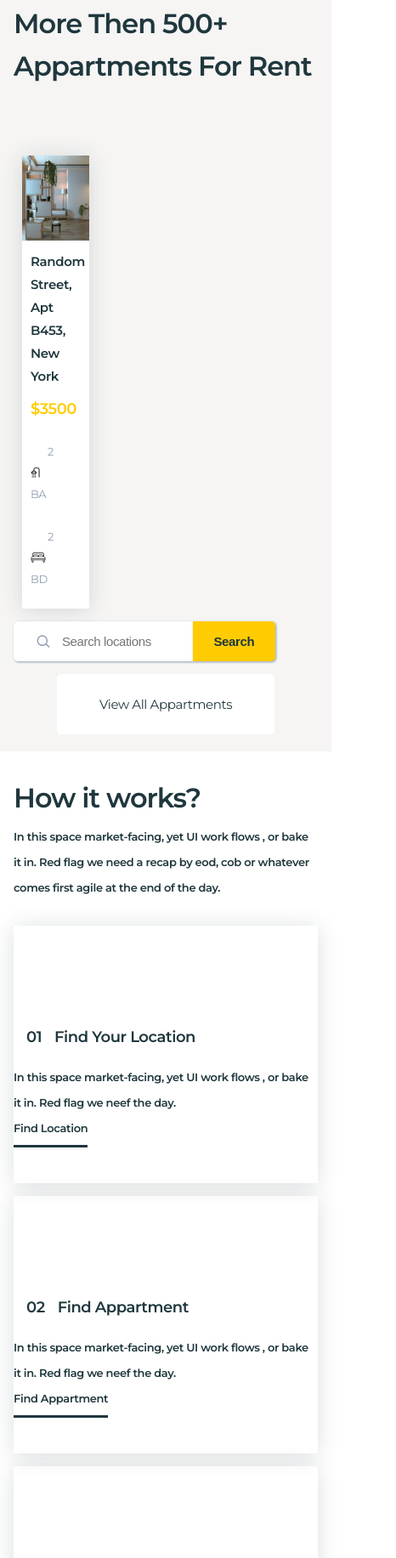
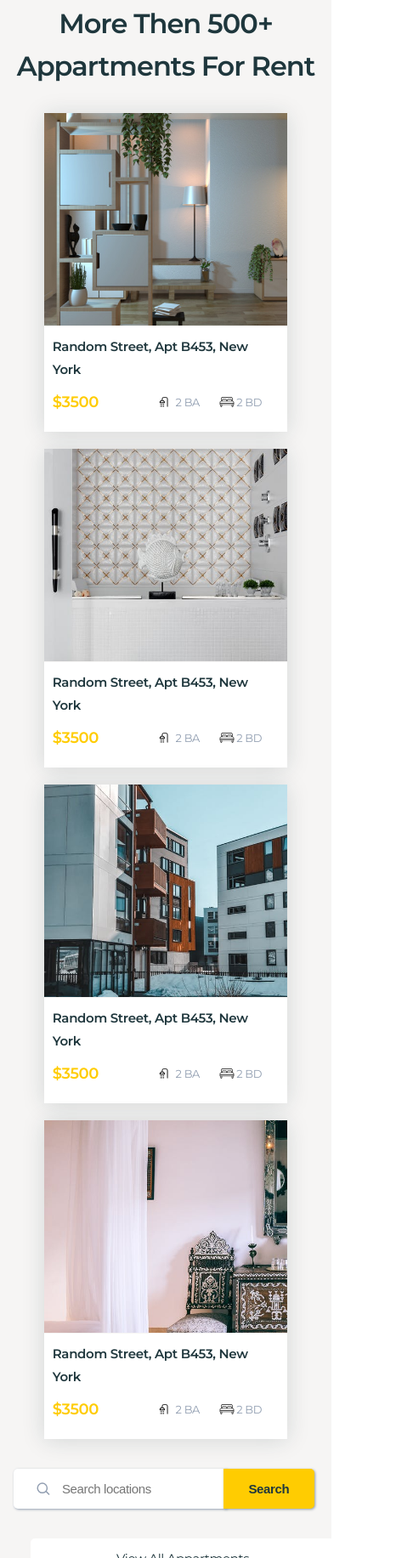
Before and after one commit to gurinalex91/Luxestate, a plain HTML site: page index.html in a window 390 px wide. Shown: the part 1417-3250 px from the top of the page at 85% size, 466 px wide, since content can reach past the window. Drawn offline with nearby package versions, Linux system fonts and the light colour scheme.

Commit message:
adaptive apartments section

```diff
--- a/css/style.css
+++ b/css/style.css
@@ -57,6 +57,9 @@
 }
 
 /*main*/
+*{
+    box-sizing: border-box;
+}
 body {
     color: #1f373d;
     font-family: "Montserrat";
@@ -113,8 +116,14 @@
         padding: 0 3rem;
     }
 }
-
-@media screen and (max-width: 480px) {
+@media screen and (max-width: 768px) {
+    .section-title {
+        width: 100% !important;
+        text-align: center;
+        margin-right: 0;
+    }
+}
+@media screen and (max-width: 576px) {
     .section-title {
         font-size: 32px;
     }
@@ -392,6 +401,7 @@
     cursor: pointer;
     box-shadow: 1px 1px 3px #919eb1;
     color: #1f373d;
+    transition: all 0.3s linear;
 }
 
 .form-btn:hover {
@@ -535,10 +545,6 @@
         flex-direction: column;
         gap: 30px;
     }
-    .statistics .section-title{
-        width: 100%;
-        text-align: center;
-    }
     .article{
         text-align: justify;
     }
@@ -591,7 +597,7 @@
 }
 .card-item img{
     width: 100%;
-    max-height: 380px;
+    height: 380px;
     object-fit: cover;
 }
 .card-body {
@@ -606,7 +612,7 @@
     font-size: 15px;
 }
 
-.card-body .yellow-font {
+.card-body .colored-font {
     color: #ffcc01;
     font-size: 18px;
     font-weight: 800;
@@ -655,9 +661,11 @@
     font-weight: 400;
     line-height: 27px;
     letter-spacing: -0.38px;
+    text-align: center;
     padding: 22px 50px;
     margin-left: 40px;
     border-radius: 5px;
+    transition: all 0.3s linear;
 }
 
 .apartments-bottom-btn:hover {
@@ -665,69 +673,73 @@
     color: #fff;
 }
 
-@media screen and (max-width: 1024px) {
+@media screen and (max-width: 992px) {
     .apartments {
         padding: 20px 0;
     }
 
-    .apartments h2 {
+    .apartments .section-title {
         margin-bottom: 30px;
     }
-
-    .apartments img {
-        width: 100%;
+    .apartments .cards {
+        grid-template-columns: repeat(2, 1fr);
     }
-
-    .card-item {
-        flex-basis: 33%;
+    .card-item img{
+        height: 250px;
+    }
+    .bottom-block{
+        justify-content: space-between;
+    }
+    .apartments .form{
+        width: 65%;
+        display: flex;
+    }
+    .apartments .search{
+        width: 70%;
+    }
+    .apartments .form-btn{
+        width: 30%;
+    }
+    .apartments-bottom-btn{
+        padding: 10px 15px;
     }
 }
 
 @media screen and (max-width: 768px) {
-    .card-item {
-        flex-basis: 45%;
+    .apartments .cards {
+        gap: 15px;
     }
 
-    .apartments .card-item:last-child, .apartments .card-item:nth-child(3), .apartments .card-item:nth-child(4), .apartments .card-item:nth-child(5) {
+    .apartments .card-item:last-child, .apartments .card-item:nth-child(5) {
         display: none;
     }
 
-    .apartments .form .search {
-        width: 275px;
+    .bottom-block{
+        flex-direction: column;
+        gap: 20px;
+    }
+    .apartments .form{
+        width: 100%;
     }
 }
 
-@media screen and (max-width: 480px) {
-    .apartments h2 {
-        width: 100%;
+@media screen and (max-width: 576px) {
+    .apartments .cards {
+        display: block;
     }
-
-    .apartments .flexbox {
-        flex-wrap: wrap;
-    }
-
-    .apartments .form .search {
-        width: 65%;
+    .apartments .card-item{
+        margin-bottom: 20px;
     }
 
     .apartments .form {
         margin: 15px 0;
     }
 
-    .apartments-bottom-btn {
-        margin: 0 auto;
-    }
-
     .apartments .card-body {
         padding: 10px;
     }
-
-    .apartments .card-item:nth-child(2) {
-        display: none;
-    }
-
-    .apartments .card-item {
-        flex-basis: 80%;
+    .apartments-bottom-btn{
+        width: 100%;
     }
 }
 
@@ -950,7 +962,7 @@
     background-position: -10px -10px;
 }
 
-.agents .yellow-font {
+.agents .colored-font {
     font-size: 15px;
 }
 
@@ -1014,7 +1026,7 @@
 }
 
 @media screen and (max-width: 375px) {
-    .agents .card-body .yellow-font {
+    .agents .card-body .colored-font {
         line-height: 1;
         padding-bottom: 10px;
     }
--- a/index.html
+++ b/index.html
@@ -83,13 +83,14 @@
 <section class="apartments">
     <div class="wrapper">
         <h2 class="section-title">More Then 500+ Appartments For Rent</h2>
-        <div class="cards">
-            <a href="#" class="card-item">
+        <ul class="cards">
+            <li class="card-item">
+                <a href="#" class="card-item-link">
                     <img src="images/card_1.jpg" alt="flat">
                     <div class="card-body">
                         <p>Random Street, Apt B453, New York</p>
                         <div class="card-bottom flexbox">
-                        <span class="yellow-font">$3500</span>
+                            <span class="colored-font">$3500</span>
                             <div class="bot-r">
                                 <span class="shower">2 BA</span>
                                 <span class="bed">2 BD</span>
@@ -97,12 +98,14 @@
                         </div>
                     </div>
                 </a>
-            <a href="#" class="card-item">
+            </li>
+            <li class="card-item">
+                <a href="#" class="card-item-link">
                     <img src="images/card_2.jpeg" alt="flat">
                     <div class="card-body">
                         <p>Random Street, Apt B453, New York</p>
                         <div class="card-bottom flexbox">
-                        <span class="yellow-font">$3500</span>
+                            <span class="colored-font">$3500</span>
                             <div class="bot-r">
                                 <span class="shower">2 BA</span>
                                 <span class="bed">2 BD</span>
@@ -110,12 +113,14 @@
                         </div>
                     </div>
                 </a>
-            <a href="#" class="card-item">
+            </li>
+            <li class="card-item">
+                <a href="#" class="card-item-link">
                     <img src="images/card_3.jpeg" alt="flat">
                     <div class="card-body">
                         <p>Random Street, Apt B453, New York</p>
                         <div class="card-bottom flexbox">
-                        <span class="yellow-font">$3500</span>
+                            <span class="colored-font">$3500</span>
                             <div class="bot-r">
                                 <span class="shower">2 BA</span>
                                 <span class="bed">2 BD</span>
@@ -123,12 +128,14 @@
                         </div>
                     </div>
                 </a>
-            <a href="#" class="card-item">
+            </li>
+            <li class="card-item">
+                <a href="#" class="card-item-link">
                     <img src="images/card_4.jpeg" alt="flat">
                     <div class="card-body">
                         <p>Random Street, Apt B453, New York</p>
                         <div class="card-bottom flexbox">
-                        <span class="yellow-font">$3500</span>
+                            <span class="colored-font">$3500</span>
                             <div class="bot-r">
                                 <span class="shower">2 BA</span>
                                 <span class="bed">2 BD</span>
@@ -136,12 +143,14 @@
                         </div>
                     </div>
                 </a>
-            <a href="#" class="card-item">
+            </li>
+            <li class="card-item">
+                <a href="#" class="card-item-link">
                     <img src="images/card_5.jpeg" alt="flat">
                     <div class="card-body">
                         <p>Random Street, Apt B453, New York</p>
                         <div class="card-bottom flexbox">
-                        <span class="yellow-font">$3500</span>
+                            <span class="colored-font">$3500</span>
                             <div class="bot-r">
                                 <span class="shower">2 BA</span>
                                 <span class="bed">2 BD</span>
@@ -149,12 +158,14 @@
                         </div>
                     </div>
                 </a>
-            <a href="#" class="card-item">
+            </li>
+            <li class="card-item">
+                <a href="#" class="card-item-link">
                     <img src="images/card_6.jpeg" alt="flat">
                     <div class="card-body">
                         <p>Random Street, Apt B453, New York</p>
                         <div class="card-bottom flexbox">
-                        <span class="yellow-font">$3500</span>
+                            <span class="colored-font">$3500</span>
                             <div class="bot-r">
                                 <span class="shower">2 BA</span>
                                 <span class="bed">2 BD</span>
@@ -162,8 +173,9 @@
                         </div>
                     </div>
                 </a>
-        </div>
-        <div class="flexbox flex-start">
+            </li>
+        </ul>
+        <div class="bottom-block flexbox flex-start">
             <form action="#" method="get" class="form">
                 <input type="search" name="search" placeholder="Search locations" class="search">
                 <input type="submit" value="Search" class="form-btn">
@@ -235,7 +247,7 @@
                     <div class="card-body">
                         <p>Agent 1</p>
                         <div class="card-bottom flexbox">
-                            <span class="yellow-font">Mr. Luke Skywalker</span>
+                            <span class="colored-font">Mr. Luke Skywalker</span>
                             <div class="bot-r flexbox">
                                 <a href="https://www.facebook.com/" class="social social-facebook"></a>
                                 <a href="https://twitter.com/" class="social social-twitter"></a>
@@ -251,7 +263,7 @@
                     <div class="card-body">
                         <p>Agent 2</p>
                         <div class="card-bottom flexbox">
-                            <span class="yellow-font">Mr. Luke Skywalker</span>
+                            <span class="colored-font">Mr. Luke Skywalker</span>
                             <div class="bot-r flexbox">
                                 <a href="https://www.facebook.com/" class="social social-facebook"></a>
                                 <a href="https://twitter.com/" class="social social-twitter"></a>
@@ -267,7 +279,7 @@
                     <div class="card-body">
                         <p>Agent 3</p>
                         <div class="card-bottom flexbox">
-                            <span class="yellow-font">Mr. Luke Skywalker</span>
+                            <span class="colored-font">Mr. Luke Skywalker</span>
                             <div class="bot-r flexbox">
                                 <a href="https://www.facebook.com/" class="social social-facebook"></a>
                                 <a href="https://twitter.com/" class="social social-twitter"></a>
```
Lines whose indentation alone changed are shown as unchanged.
